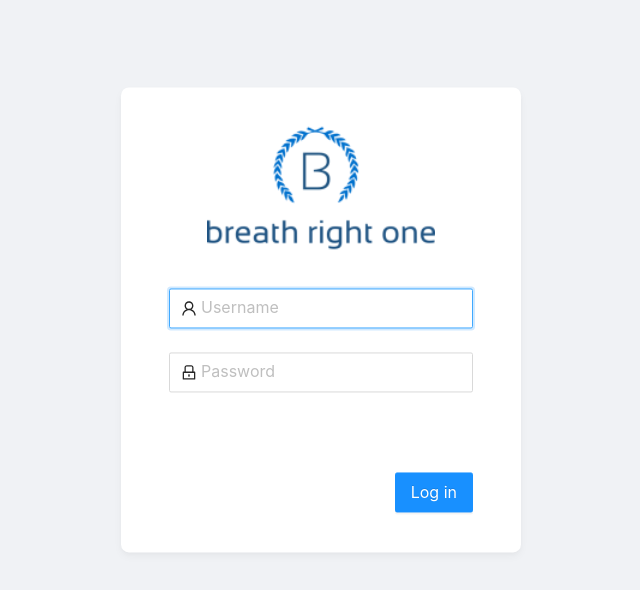
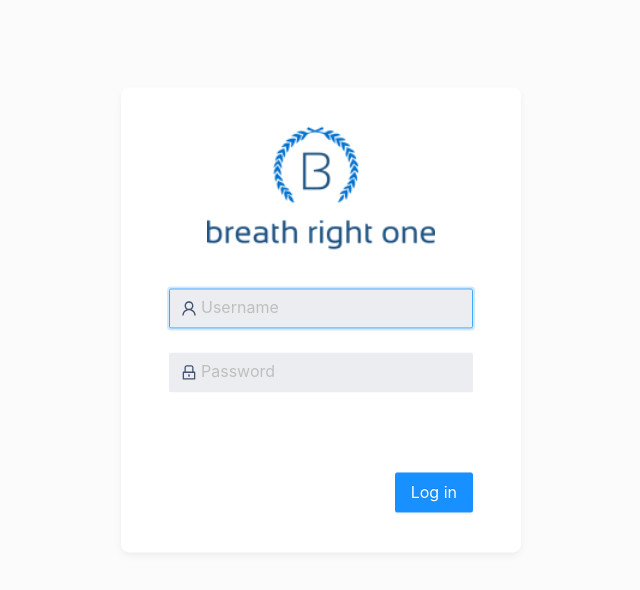
Before and after one commit to dev-drprasad/medical-equipment-delivery-system, a React (Create React App) app: page /login in a window 1280 px wide. Shown: the top 590 px of the page, without its empty margins (319-959 px from the left). Built offline with nearby package versions, Linux system fonts and the light colour scheme.

Commit message:
💅🏼 Improve search component design

```diff
--- a/src/index.scss
+++ b/src/index.scss
@@ -12,7 +12,7 @@ code {
 
 #root {
   height: 100%;
-  background-color: #f0f2f5;
+  background-color: #fbfbfc;
 }
 
 .right-align {
@@ -59,5 +59,17 @@ code {
 }
 
 input:-webkit-autofill {
-  background-clip: text;
+  transition-delay: 3600s;
 }
+
+.ant-table {
+  background-color: inherit !important;
+  .ant-table-thead {
+    th {
+      background-color: inherit;
+    }
+  }
+  tbody {
+    background-color: white;
+  }
+}
--- a/src/pages/Login/index.jsx
+++ b/src/pages/Login/index.jsx
@@ -9,10 +9,7 @@ import "./styles.scss";
 function useLogin() {
   const [body, setBody] = useState(undefined);
   const args = useMemo(
-    () =>
-      body
-        ? ["/api/v1/login", { method: "POST", body: JSON.stringify(body) }]
-        : [undefined, undefined],
+    () => (body ? ["/api/v1/login", { method: "POST", body: JSON.stringify(body) }] : [undefined, undefined]),
     [body]
   );
   const [user, status] = useBROAPI(...args);
@@ -40,41 +37,19 @@ function Login() {
   }, [u]);
 
   return (
-    <Form
-      className="login-form"
-      initialValues={{ remember: true }}
-      onFinish={handleFormSubmit}
-    >
+    <Form className="login-form white-bg" initialValues={{ remember: true }} onFinish={handleFormSubmit} autoComplete="off">
       <div className="logo-wrapper">
         <img src="/bro-logo.png" alt="bro logo" />
       </div>
-      <Form.Item
-        name="username"
-        rules={[{ required: true, message: "Input your username" }]}
-      >
-        <Input
-          prefix={<UserOutlined className="site-form-item-icon" />}
-          placeholder="Username"
-          size="large"
-          autoFocus
-          autoComplete="off"
-        />
+      <Form.Item name="username" rules={[{ required: true, message: "Input your username" }]}>
+        <Input prefix={<UserOutlined className="site-form-item-icon" />} placeholder="Username" size="large" autoFocus />
       </Form.Item>
-      <Form.Item
-        name="password"
-        rules={[{ required: true, message: "Input your password" }]}
-      >
-        <Input
-          prefix={<LockOutlined className="site-form-item-icon" />}
-          type="password"
-          placeholder="Password"
-          size="large"
-        />
+      <Form.Item name="password" rules={[{ required: true, message: "Input your password" }]}>
+        <Input prefix={<LockOutlined className="site-form-item-icon" />} type="password" placeholder="Password" size="large" />
       </Form.Item>
       <Alert
         style={{
-          visibility:
-            status.isError && status.statusCode === 401 ? "visible" : "hidden",
+          visibility: status.isError && status.statusCode === 401 ? "visible" : "hidden",
           marginBottom: 16,
         }}
         message="Invalid username or password"
@@ -82,12 +57,7 @@ function Login() {
       />
 
       <Form.Item style={{ textAlign: "right" }}>
-        <Button
-          type="primary"
-          htmlType="submit"
-          loading={status.isLoading}
-          size="large"
-        >
+        <Button type="primary" htmlType="submit" loading={status.isLoading} size="large">
           Log in
         </Button>
       </Form.Item>
--- a/src/pages/Login/styles.scss
+++ b/src/pages/Login/styles.scss
@@ -1,5 +1,4 @@
 .login-form {
-  background-color: white;
   width: 95%; // in mobile, looks good
   max-width: 400px;
   padding: 32px 48px 16px 48px;
@@ -17,3 +16,29 @@
     }
   }
 }
+.ant-input-affix-wrapper {
+  background-color: rgb(225, 227, 233);
+  color: rgb(66, 82, 110);
+  &:not(.ant-input-affix-wrapper-focused):not(:hover) {
+    border-color: transparent;
+  }
+  .ant-input {
+    background-color: transparent !important;
+    color: inherit;
+    &:active,
+    &:hover,
+    &:focus {
+      background-color: inherit;
+      color: inherit;
+    }
+  }
+}
+// .ant-input {
+//   background-color: rgb(225, 227, 233) !important;
+// }
+.white-bg {
+  background-color: white;
+  .ant-input-affix-wrapper {
+    background-color: rgba(225, 227, 233, 0.65);
+  }
+}
--- a/src/shared/components/Search.jsx
+++ b/src/shared/components/Search.jsx
@@ -1,36 +1,26 @@
 import React from "react";
 import "./Search.scss";
-import { useState } from "react";
-import { Input, Button } from "antd";
-import { SearchOutlined } from "@ant-design/icons";
+import { Input } from "antd";
 
 export default function Search({ onSearch, size, ...rest }) {
-  const [searchText, setSearchText] = useState("");
-  const handleChange = (e) => {
-    setSearchText(e.target.value);
-  };
+  // const [searchText, setSearchText] = useState("");
+  // const handleChange = (e) => {
+  //   setSearchText(e.target.value);
+  // };
 
-  const handleSubmit = () => onSearch(searchText);
-  const handleClear = () => {
-    setSearchText("");
-    onSearch("");
-  };
+  // const handleSubmit = () => onSearch(searchText);
+  // const handleClear = () => {
+  //   setSearchText("");
+  //   onSearch("");
+  // };
   return (
     <div className="search-container">
-      <Input
-        onChange={handleChange}
-        value={searchText}
-        onPressEnter={handleSubmit}
-        addonAfter={
-          <>
-            <Button style={{ color: "rgba(0,0,0,0.65)" }} size={size} onClick={handleClear}>
-              clear
-            </Button>
-            <Button icon={<SearchOutlined />} type="primary" size={size} onClick={handleSubmit} />
-          </>
-        }
+      <Input.Search
+        placeholder="Search for anything..."
+        onSearch={onSearch}
         size={size}
-        {...rest}
+        // suffix={<CloseCircleOutlined style={{ fontSize: 14, color: "rgba(66, 82, 110, 0.75)" }} />}
+        allowClear
       />
     </div>
   );
--- a/src/shared/components/Search.scss
+++ b/src/shared/components/Search.scss
@@ -1,12 +1,51 @@
+// .search-container {
+//   color: rgba(66, 82, 110, 0.75);
+//   background-color: rgb(225, 227, 233);
+//   .ant-input-group-wrapper {
+//     .ant-input {
+//       background-color: inherit;
+//       &:not(:focus):not(:hover) {
+//         border-color: transparent;
+//       }
+//     }
+//     .ant-input-group-addon {
+//       padding: 0;
+//       border: 0;
+//       background-color: inherit;
+//       > * {
+//         border: 0;
+//       }
+//       .ant-btn {
+//         color: rgba(66, 82, 110, 0.85);
+//         background-color: rgb(225, 227, 233);
+//       }
+//     }
+//   }
+// }
+
 .search-container {
-  .ant-input {
-    border: 1px solid transparent;
+  color: rgba(66, 82, 110, 1);
+  background-color: rgb(225, 227, 233);
+  .anticon-search {
+    color: inherit;
   }
-  .ant-input-group-addon {
-    padding: 0;
-    border: 0;
-    > * {
-      border: 0;
-    }
-  }
+  // .ant-input-group-wrapper {
+  //   // .ant-input {
+  //   //   background-color: inherit;
+  //   //   &:not(:focus):not(:hover) {
+  //   //     border-color: transparent;
+  //   //   }
+  //   // }
+  //   .ant-input-group-addon {
+  //     padding: 0;
+  //     border: 0;
+  //     background-color: inherit;
+  //     > * {
+  //       border: 0;
+  //     }
+  //     .ant-btn {
+  //       background-color: rgb(225, 227, 233);
+  //     }
+  //   }
+  // }
 }
```
Also changed, not shown: 1 other file (tests, documents, lock files or other folders).
